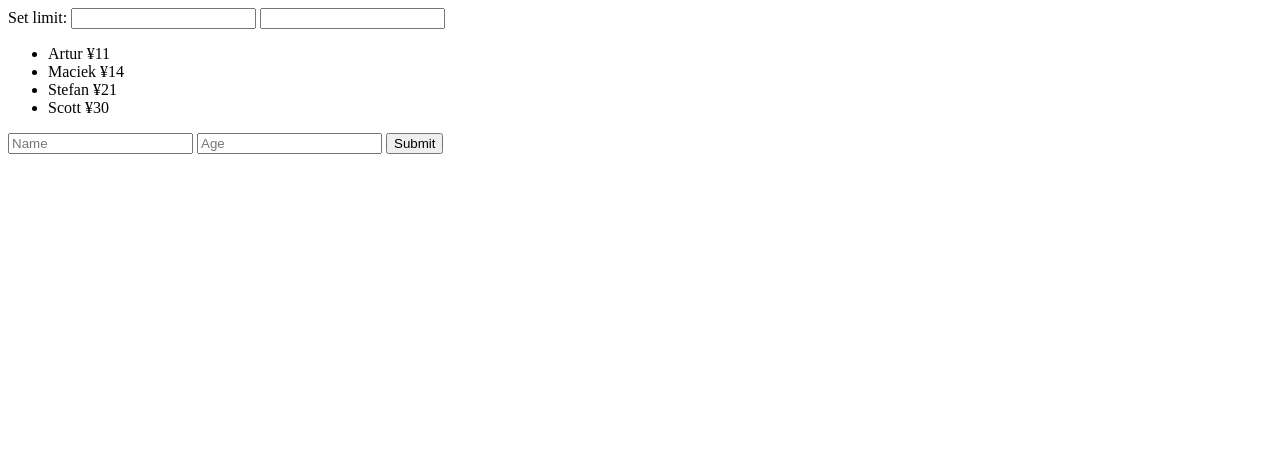
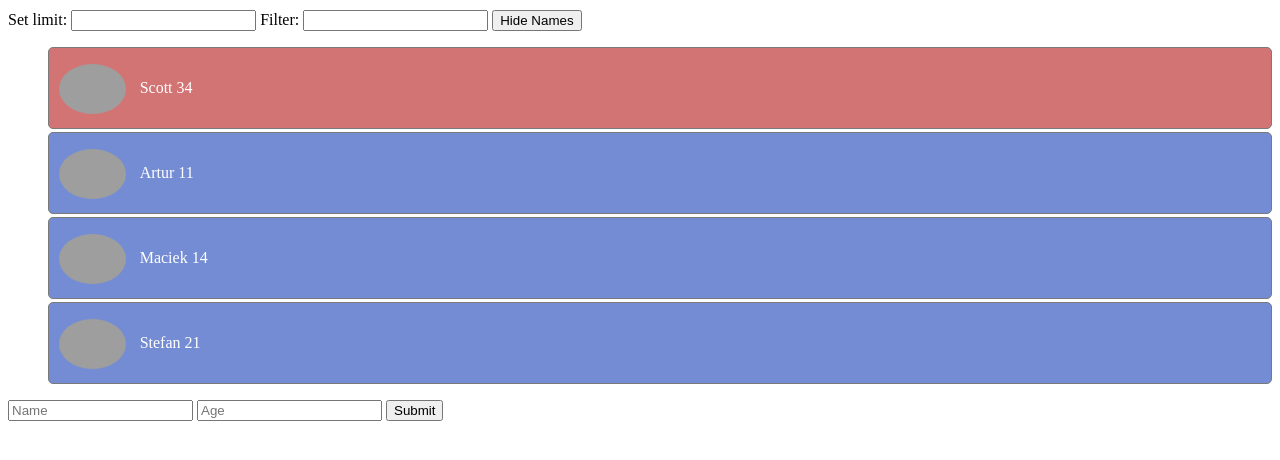
Before and after one commit to PawlakArtur/test-AngularJS-first-app, a plain HTML site: page app/views/index.html in a window 1280 px wide. Drawn offline with nearby package versions, Linux system fonts and the light colour scheme; some packages are replaced by stand-ins of ours; grey boxes are pictures that could not be loaded.

Commit message:
working on new thing like ngAnimate, ng-if, ig-show/Hide, ng-include etc

```diff
--- /dev/null
+++ b/app/assets/css/style.css
@@ -0,0 +1,62 @@
+ul {
+    list-style: none;
+}
+ul li {
+    margin: 0 0 3px;
+    height: 80px;
+    line-height: 80px;
+    border-radius: 5px;
+    border: 1px solid #7a7a7a;
+}
+ul li img {
+    height: 50px;
+    vertical-align: middle;
+    border-radius: 50%;
+    margin: 0 0 0 10px;
+}
+ul li span {
+    margin: 0 0 0 10px;
+}
+.over-thirty {
+    background: #d37474;
+    color: #fff;
+}
+.under-thirty {
+    background: #748cd3;
+    color: #fff;
+}
+.hidden {
+    display: none;
+}
+form, .top-div {
+    margin: 10px 0;
+}
+ul.ng-enter {
+    transition:0.5s ease all;
+    opacity:0;
+    transform: translateX(-100%);
+}
+ul.ng-enter.ng-enter-active {
+    opacity:1;
+    transform: translateX(0);
+}
+ul.ng-leave {
+    transition:0.5s ease all;
+    opacity:1;
+    transform: translateX(0);
+}
+ul.ng-leave.ng-leave-active {
+    opacity:0;
+    transform: translateX(100%);
+}
+li.ng-enter {
+    animation: fadeIn 0.2s linear;
+}
+@keyframes fadeIn {
+    from {
+        opacity: 0;
+    }
+    to {
+        opacity: 1;
+    }
+}
--- a/app/controllers/directory.js
+++ b/app/controllers/directory.js
@@ -1,12 +1,14 @@
-angular.module('directoryApp', [])
+angular.module('directoryApp', ['ngAnimate'])
     .controller('directoryController', function() {
         var dirList = this;
 
+        dirList.toggle = true;
+
         dirList.list = [
-            {name:'Scott', age: 30},
-            {name:'Artur', age: 11},
-            {name:'Maciek', age: 14},
-            {name:'Stefan', age: 21}
+            {name:'Scott', age: 34, img: 'https://s3.amazonaws.com/uifaces/faces/twitter/brad_frost/128.jpg'},
+            {name:'Artur', age: 11, img: 'https://s3.amazonaws.com/uifaces/faces/twitter/jsa/128.jpg'},
+            {name:'Maciek', age: 14, img: 'https://s3.amazonaws.com/uifaces/faces/twitter/brad_frost/128.jpg'},
+            {name:'Stefan', age: 21, img: 'https://s3.amazonaws.com/uifaces/faces/twitter/sauro/128.jpg'}
         ];
 
         dirList.addPerson = function() {
--- a/app/views/index.html
+++ b/app/views/index.html
@@ -4,19 +4,25 @@
     <meta charset="UTF-8">
     <title>AngularApp</title>
     <script src="https://cdnjs.cloudflare.com/ajax/libs/angular.js/1.5.8/angular.min.js"></script>
+    <script src="//ajax.googleapis.com/ajax/libs/angularjs/1.5.8/angular-animate.js"></script>
     <script src="../controllers/directory.js"></script>
+    <link rel="stylesheet" href="../assets/css/style.css">
 </head>
 <body ng-controller="directoryController as dirList">
     <div>
-        <label>Set limit:</label>
-        <input type="number" ng-model="limit" value="1">
-        <input type="text" ng-model="search">
-        <ul>
-            <li ng-repeat="item in dirList.list
-            | filter:search
-            | limitTo:limit
-            | orderBy:'age'">
-                {{item.name}} {{item.age | currency:"&yen;":0}}
+        <div class="top-div">
+            <label>Set limit:</label>
+            <input type="number" ng-model="limit" >
+            <label>Filter:</label>
+            <input type="text" ng-model="search">
+            <button ng-show="!dirList.toggle" ng-click="dirList.toggle = true">Show Names</button>
+            <button ng-show="dirList.toggle" ng-click="dirList.toggle = false">Hide Names</button>
+        </div>
+        <ul ng-if="dirList.toggle">
+            <li ng-repeat="item in dirList.list | filter: search | limitTo: limit"
+                ng-class="item.age > 29 ? 'over-thirty' : 'under-thirty'"
+                ng-include="'person.html'">
+
             </li>
         </ul>
         <form ng-submit="dirList.addPerson()">
--- /dev/null
+++ b/app/views/person.html
@@ -0,0 +1,4 @@
+<img ng-src="{{item.img}}" />
+<span>{{item.name}} {{item.age}}
+<!--<ng-include class="twitter-logo" src="'../assets/img/Twitter.svg'"></ng-include>-->
+</span>
```
Also changed, not shown: app/assets/img/Twitter.svg (added).
